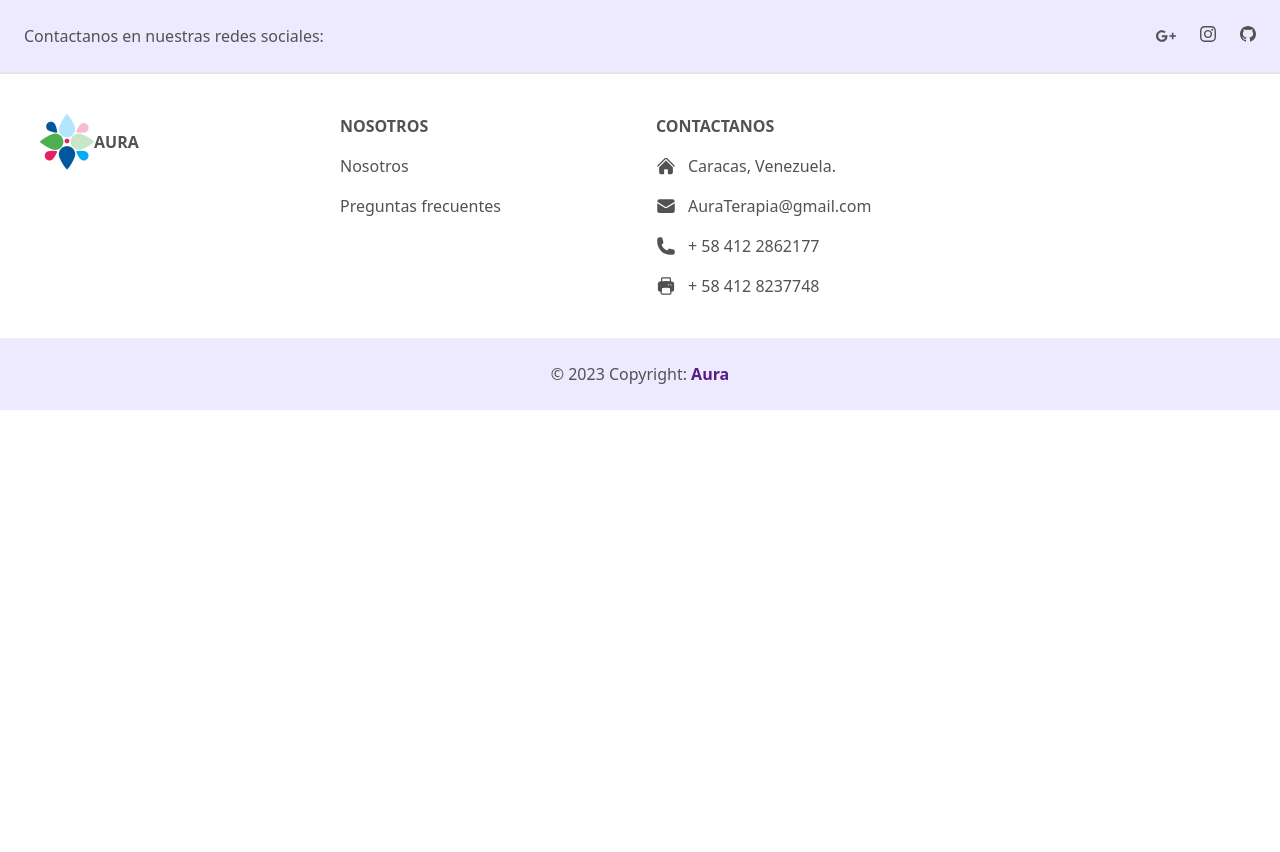
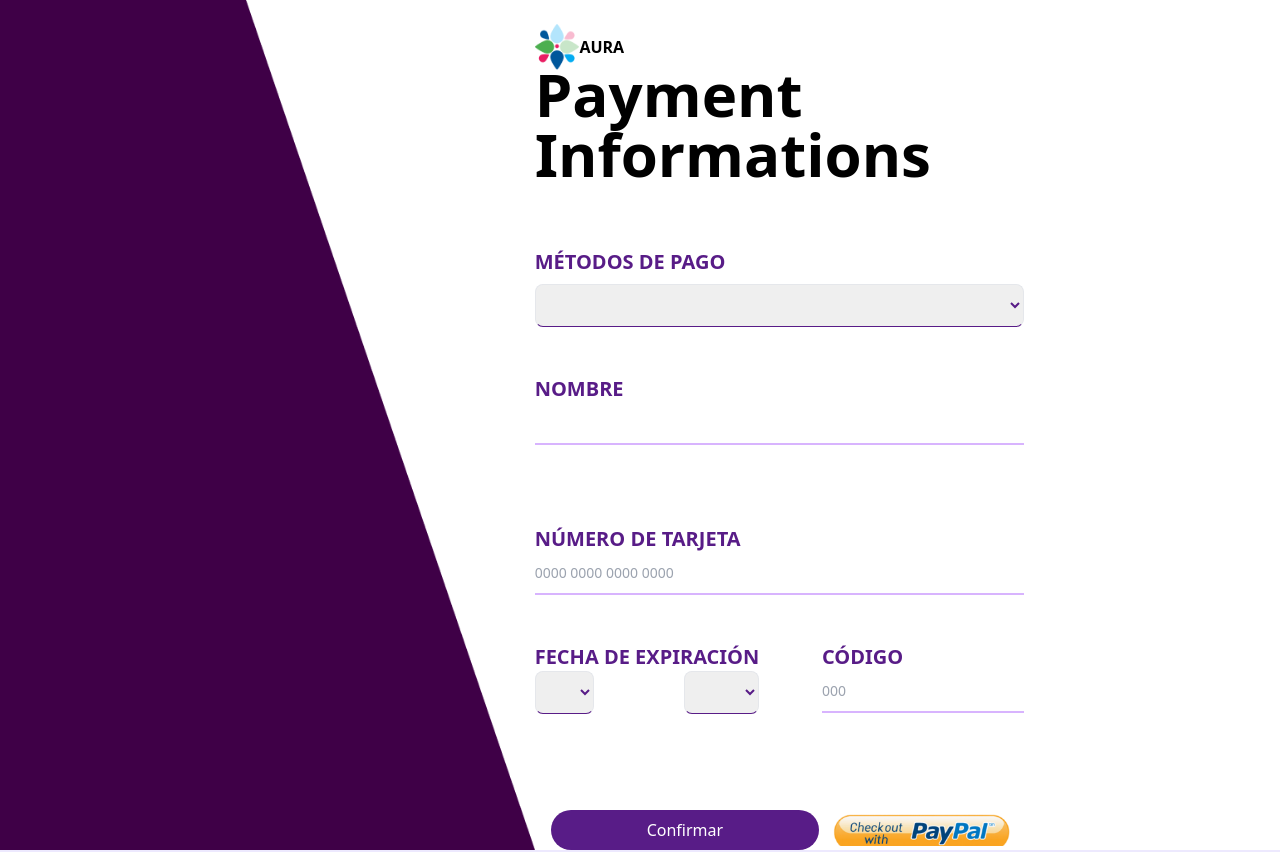
Before and after one commit to giubortone/Aura, a React (Vite) app: page /p in a window 1280 px wide. Shown: the top 852 px of the page. Before the commit the page ends 800 px from the top, so only its background shows below. Built offline with nearby package versions, Linux system fonts and the light colour scheme.

Commit message:
payment
payment

```diff
--- a/src/App.jsx
+++ b/src/App.jsx
@@ -5,6 +5,7 @@ import { Route, Routes } from 'react-router-dom'
 import Footer from "./Footer";
 import Home from './views/home/home'
 import Loginoption from './views/loginoption/loginoption'
+import Payment from './views/payment/payment'
 
 function App() {
   return (
@@ -12,6 +13,7 @@ function App() {
       <Routes>
         <Route path='/' element={<Home/>} />
         <Route path='h' element={<Loginoption/>} />
+        <Route path='p' element={<Payment/>} />
       </Routes>
       <div className="App">
         <Footer />
--- /dev/null
+++ b/src/views/payment/payment.jsx
@@ -0,0 +1,111 @@
+import React from 'react'
+
+ export default function Payment() {
+    return(
+        <React.Fragment>
+            <div className='flex justify-between'>
+
+                <div className='flex justify-between items-start'>
+                    <img className='z-0' src='src\assets\Rectangle 1.png' alt='fondo morado'/>
+                    <h1 className="mt-6 z-1 mb-4 flex items-center justify-center font-semibold uppercase md:justify-start">
+                      <img className='' src="src\assets\Luxi-Hosting-Logo.png" alt='logo'/>
+                      Aura
+                    </h1>
+                </div>
+
+                <div className='mr-64 mt-16'>
+                    <h1 className='text-6xl mb-4 font-bold'>Payment Informations</h1>
+                    <br></br> <br></br>
+
+                    <form>
+
+                        <h2 className='text-purple-900 font-bold text-xl'>MÉTODOS DE PAGO</h2>
+                        <label for="methods" class="block mb-2 text-sm font-medium text-purple-900"></label>
+                        <select id="methods" class="border border-b-purple-900 text-purple-900 text-sm rounded-lg focus:ring-purple-500 focus:border-purple-500 block w-full p-2.5 ">
+                          <option selected></option>
+                          <option value="x">x</option>
+                          <option value="y">y</option>
+                          <option value="z">z</option>
+                          <option value="w">w</option>
+                        </select>
+                        <br></br> <br></br>
+
+                        <div class="relative z-0 w-full mb-6 group">
+                            <h2 className='text-purple-900 font-bold text-xl'>NOMBRE</h2>
+                            <input type="name" name="floating_name" id="floating_name" class="block py-2.5 px-0 w-full text-sm text-purple-900 bg-transparent border-0 border-b-2 border-purple-300 appearance-none dark:border-purple-600 dark:focus:border-purple-900 focus:outline-none focus:ring-0 focus:border-purple-900 peer" placeholder=" " required />
+                            <label for="floating_name" class="peer-focus:font-medium absolute text-sm text-purple-900 dark:text-purple-400 duration-300 transform -translate-y-6 scale-75 top-3 -z-10 origin-[0] peer-focus:left-0 peer-focus:text-purple-900 peer-focus:dark:text-purple-900 peer-placeholder-shown:scale-100 peer-placeholder-shown:translate-y-0 peer-focus:scale-75 peer-focus:-translate-y-6"></label>
+                        </div>
+                        <br></br>
+
+                        <div class="input_text mt-8 relative">
+                            <h2 className='text-purple-900 font-bold text-xl'>NÚMERO DE TARJETA</h2>
+                            <input type="text" class="block py-2.5 px-0 w-full text-sm text-purple-900 bg-transparent border-0 border-b-2 border-purple-300 appearance-none dark:border-purple-600 dark:focus:border-purple-900 focus:outline-none focus:ring-0 focus:border-purple-900 peer" placeholder="0000 0000 0000 0000" />
+                            <label for="floating_text" class="peer-focus:font-medium absolute text-sm text-purple-900 dark:text-purple-400 duration-300 transform -translate-y-6 scale-75 top-3 -z-10 origin-[0] peer-focus:left-0 peer-focus:text-purple-900 peer-focus:dark:text-purple-900 peer-placeholder-shown:scale-100 peer-placeholder-shown:translate-y-0 peer-focus:scale-75 peer-focus:-translate-y-6"></label>
+                        </div>
+                        <br></br><br></br>
+
+                        <div className="flex justify-between">
+                            <div>
+                                <h2 className='text-purple-900 font-bold text-xl'>FECHA DE EXPIRACIÓN</h2>
+                                <div className="flex justify-between">
+                                    <div>
+                                        <select id="methods" class="border border-b-purple-900 text-purple-900 text-sm rounded-lg focus:ring-purple-500 focus:border-purple-500 block w-full p-2.5 ">
+                                          <option selected></option>
+                                          <option value="1">01</option>
+                                          <option value="2">02</option>
+                                          <option value="3">03</option>
+                                          <option value="4">04</option>
+                                          <option value="5">05</option>
+                                          <option value="6">06</option>
+                                          <option value="7">07</option>
+                                          <option value="8">08</option>
+                                          <option value="9">09</option>
+                                          <option value="10">10</option>
+                                          <option value="11">11</option>
+                                          <option value="12">12</option>
+                                        </select>
+                                    </div>
+
+                                    <div>
+                                        <select id="methods" class="border border-b-purple-900 text-purple-900 text-sm rounded-lg focus:ring-purple-500 focus:border-purple-500 block w-full p-2.5 ">
+                                          <option selected></option>
+                                          <option value="22">2022</option>
+                                          <option value="23">2023</option>
+                                          <option value="24">2024</option>
+                                          <option value="25">2025</option>
+                                          <option value="26">2026</option>
+                                          <option value="27">2027</option>
+                                        </select>
+                                    </div>
+
+                                </div>
+                            </div>
+
+                            <div>
+                                <h2 className='text-purple-900 font-bold text-xl'>CÓDIGO</h2>
+                                <input type="text" class="block py-2.5 px-0 w-full text-sm text-purple-900 bg-transparent border-0 border-b-2 border-purple-300 appearance-none dark:border-purple-600 dark:focus:border-purple-900 focus:outline-none focus:ring-0 focus:border-purple-900 peer" placeholder="000" />
+                                <label for="floating_text" class="peer-focus:font-medium absolute text-sm text-purple-900 dark:text-purple-400 duration-300 transform -translate-y-6 scale-75 top-3 -z-10 origin-[0] peer-focus:left-0 peer-focus:text-purple-900 peer-focus:dark:text-purple-900 peer-placeholder-shown:scale-100 peer-placeholder-shown:translate-y-0 peer-focus:scale-75 peer-focus:-translate-y-6"></label>
+                            </div>
+
+                        </div>
+                        <br></br> <br></br> <br></br> <br></br>
+
+                        <div className="flex justify-between">
+                            <button className='bg-purple-900 rounded-full p-2 px-24 text-white ml-4 flex justify-center'>
+                                Confirmar
+                            </button>
+
+                            <button className=''>
+                                <img className='' src='src\assets\paypal.png' alt='Paypal'/>
+                            </button>
+
+                        </div>
+
+                    </form>
+                </div>
+
+            </div>
+        </React.Fragment>
+
+    )
+}
```
Also changed, not shown: src/assets/Rectangle 1.png (added), src/assets/paypal.png (added), src/views/payment/payment.css (added).
